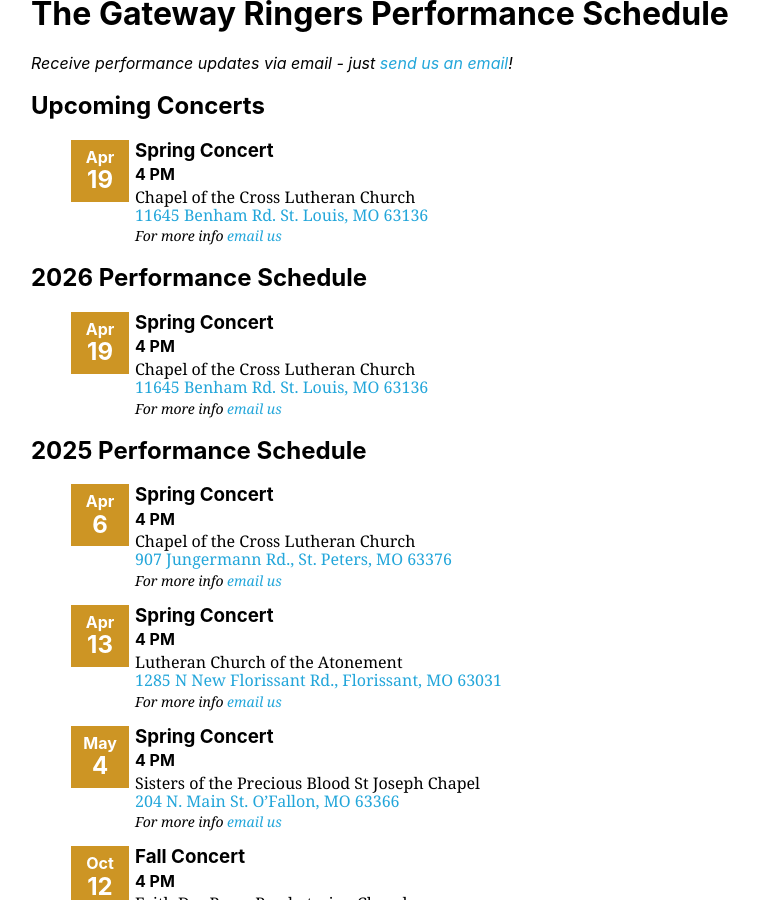
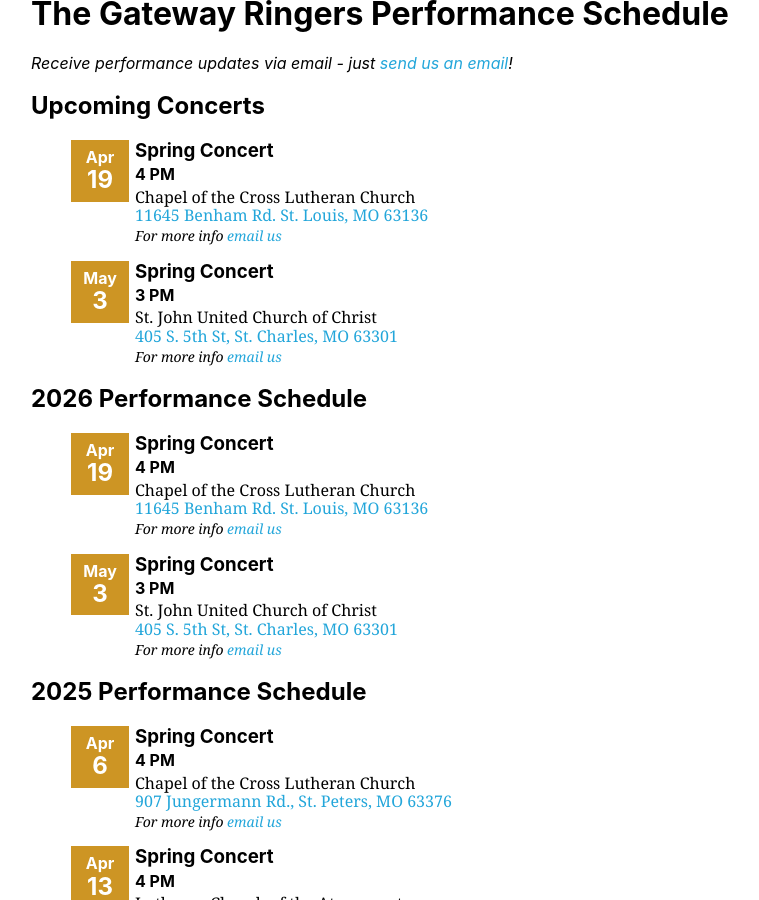
Before and after one commit to GatewayRingers/GatewayRingers.github.io, a Jekyll site: the page built from events.html, in a window 1280 px wide and 900 px high, scrolled down 271 px. Shown: the whole window, without its empty margins (105-864 px from the left). Built offline with Jekyll 4.4.1, drawn with Linux system fonts in a browser that asks for light colours; nearby versions of some CDN libraries.

Commit message:
Update events.yml

```diff
--- a/_data/events.yml
+++ b/_data/events.yml
@@ -6,6 +6,13 @@
       location: Chapel of the Cross Lutheran Church
       address: 11645 Benham Rd. St. Louis, MO 63136
       href: https://www.google.com/maps/place/Chapel+of+the+Cross+-+Lutheran/@38.7806165,-90.2407037,16.92z/data=!4m6!3m5!1s0x87df48d8d111d297:0xa170345694075b6d!8m2!3d38.780623!4d-90.238145!16s%2Fg%2F1tp8_ld4?entry=ttu
+      contact:
+    - date: 2026-05-03
+      name: Spring Concert
+      time: 3 PM
+      location: St. John United Church of Christ
+      address: 405 S. 5th St, St. Charles, MO 63301
+      href: https://www.google.com/maps/dir//405+S+5th+St,+St+Charles,+MO+63301/data=!4m6!4m5!1m1!4e2!1m2!1m1!1s0x87df2faa81c04925:0x25ae2aebab26a38e?sa=X&ved=1t:707&ictx=111
       contact:
 
 - year: 2025
```
